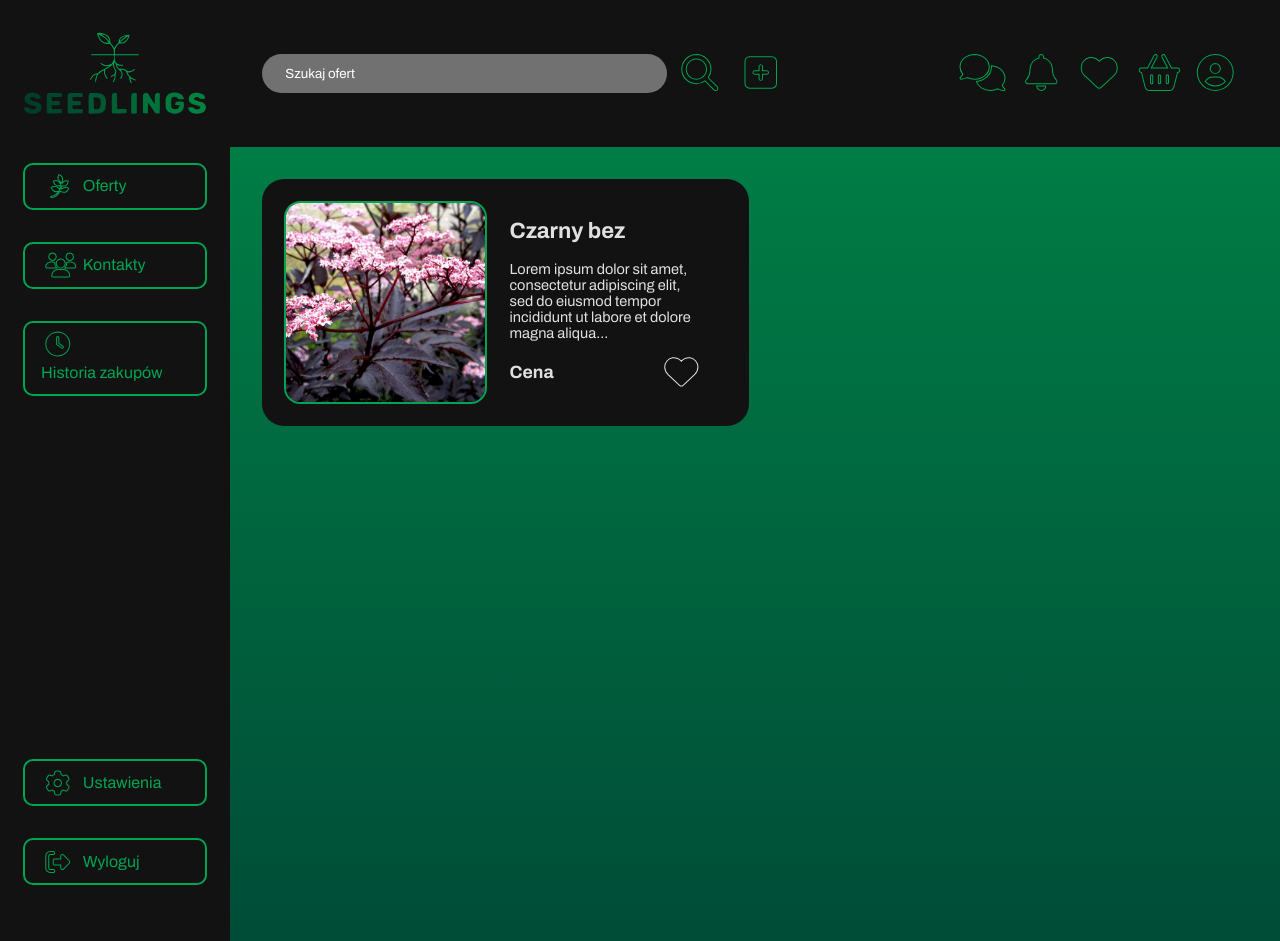
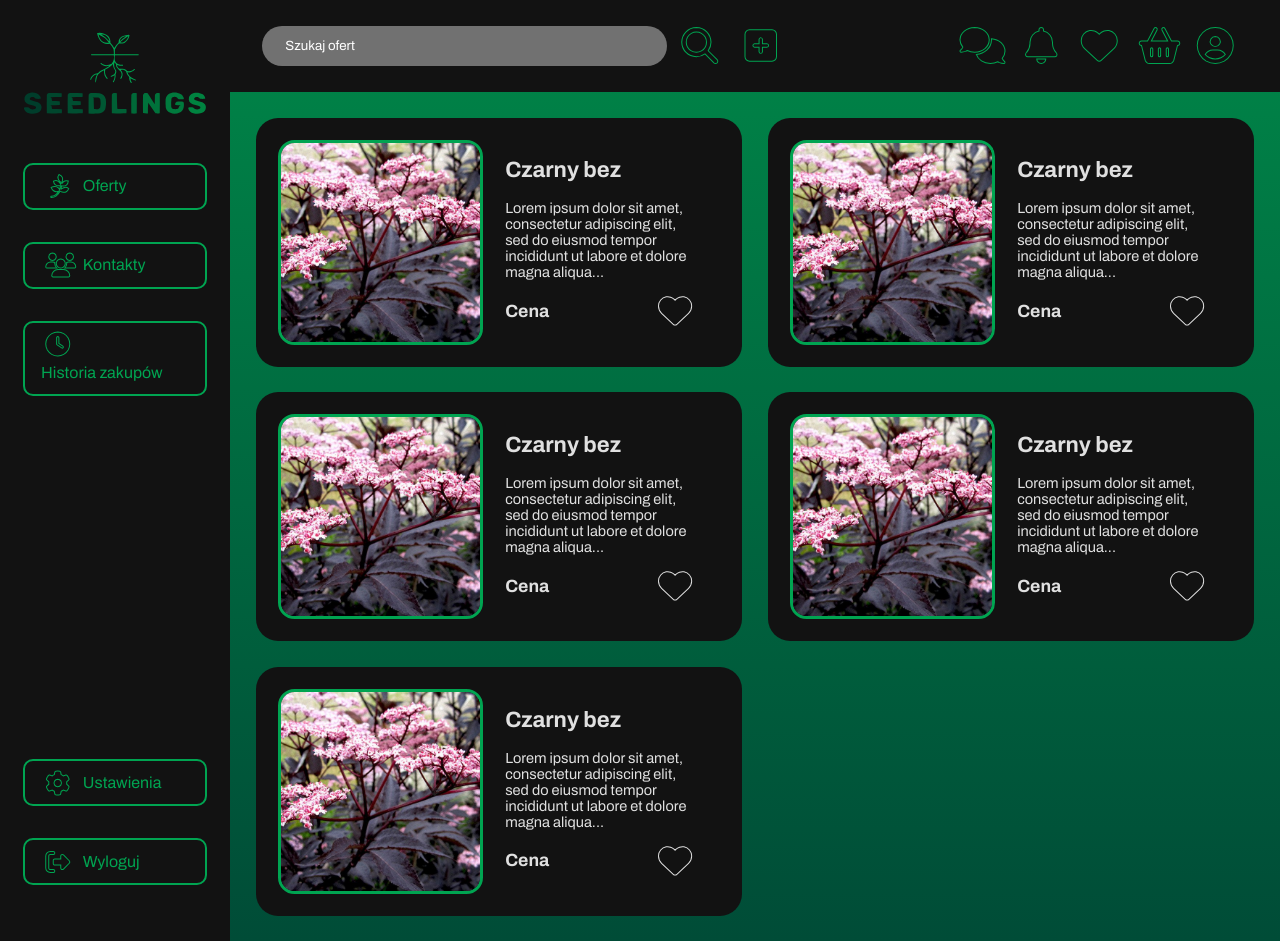
Before and after one commit to FeedSnow/WdPAI, a PHP site: page /public/views/offers.html in a window 1280 px wide. Run offline with PHP 8.4, Linux system fonts and the light colour scheme; some libraries are stand-ins or nearby versions.

Commit message:
strona offers jakos wyglada

```diff
--- a/public/css/header.css
+++ b/public/css/header.css
@@ -1,7 +1,14 @@
+body {
+    --factor: calc(0.8 * 18vw);
+    --header-height: calc(var(--factor) * 197 / 880 + 3.5em)
+}
+
 header {
-    width: 82vw;
-    --factor: calc(0.8 * 18vw);
-    height: calc(var(--factor) * calc(394/880) + 4em);
+    /*width: 82vw;/**/
+    width: 100%;
+
+    /*height: calc(var(--factor) * calc(394/880) + 4em);/**/
+    height: var(--header-height);
     background-color: #121212;
     display: flex;
     flex-direction: row;
--- a/public/css/offers.css
+++ b/public/css/offers.css
@@ -1,3 +1,5 @@
+@import url("header.css");
+
 .base-container {
     display: flex;
     align-content: center;
@@ -6,13 +8,39 @@
     background: linear-gradient(180deg, #008648 0%, #004C37 100%, #00693F 100%);
 }
 
+main {
+    height: 100vh;
+    width: 82vw;
+    display: flex;
+    flex-direction: column;
+}
+
+section {
+    --size-unit: calc(76vw / 44);
+    --offer-tile-height: calv(var(--size-unit) * 11);
+    --offer-tile-width: calc(var(--size-unit) * 22);
+
+    display: grid;
+    height: calc(100% - var(--header-height));
+    width: 100%;
+
+    grid-template-columns: repeat(2, var(--offer-tile-width));
+    grid-gap: 2vw;
+    overflow: auto;
+    padding: 2vw 0;
+    justify-content: center;
+}
+
 .offer-tile {
-    --size-unit: calc(76vw / 44);
-    height: calv(var(--size-unit) * 11);
-    width: calc(var(--size-unit) * 22);
+
+    /*height: calv(var(--size-unit) * 11);
+    width: calc(var(--size-unit) * 22);/**/
+
+    height: var(--offer-tile-height);
+    width: var(--offer-tile-width);
     border-radius: var(--size-unit);
 
-    margin: 2em;
+    /*margin: 2em;/**/
 
     /*width: 55em;
     height: 27.5em;
@@ -36,7 +64,7 @@
     border-radius: calc(55em * 3 / 88);
     margin: auto 2.5em;/**/
 
-    border: 2px solid #00a451;
+    border: 3px solid #00a451;
 }
 
 .offer-tile > .offer-info {
--- a/public/views/offers.html
+++ b/public/views/offers.html
@@ -6,7 +6,7 @@
     <link rel="stylesheet" type="text/css" href="../css/text-input.css">
     <link rel="stylesheet" type="text/css" href="../css/offers.css">
     <link rel="stylesheet" type="text/css" href="../css/navbar.css">
-    <link rel="stylesheet" type="text/css" href="../css/header.css">
+    <!-- <link rel="stylesheet" type="text/css" href="../css/header.css"> -->
 
     <script src="https://kit.fontawesome.com/3ca3187568.js" crossorigin="anonymous"></script>
     <title>Offers</title>
@@ -108,6 +108,65 @@
                     </div>
                 </div>
 
+                <div class="offer-tile" id="offer-2">
+                    <img src="../img/czarny-bez.png">
+                    <div class="offer-info">
+                        <div class="offer-main">
+                            <h2>Czarny bez</h2>
+                            <p>Lorem ipsum dolor sit amet, consectetur adipiscing elit, sed do eiusmod tempor incididunt ut labore et dolore magna aliqua...</p>
+                        </div>
+
+                        <div class="offer-footer">
+                            <h3>Cena</h3>
+                            <i class="fa-solid fa-heart"></i>
+                        </div>
+                    </div>
+                </div>
+
+                <div class="offer-tile" id="offer-3">
+                    <img src="../img/czarny-bez.png">
+                    <div class="offer-info">
+                        <div class="offer-main">
+                            <h2>Czarny bez</h2>
+                            <p>Lorem ipsum dolor sit amet, consectetur adipiscing elit, sed do eiusmod tempor incididunt ut labore et dolore magna aliqua...</p>
+                        </div>
+
+                        <div class="offer-footer">
+                            <h3>Cena</h3>
+                            <i class="fa-solid fa-heart"></i>
+                        </div>
+                    </div>
+                </div>
+
+                <div class="offer-tile" id="offer-4">
+                    <img src="../img/czarny-bez.png">
+                    <div class="offer-info">
+                        <div class="offer-main">
+                            <h2>Czarny bez</h2>
+                            <p>Lorem ipsum dolor sit amet, consectetur adipiscing elit, sed do eiusmod tempor incididunt ut labore et dolore magna aliqua...</p>
+                        </div>
+
+                        <div class="offer-footer">
+                            <h3>Cena</h3>
+                            <i class="fa-solid fa-heart"></i>
+                        </div>
+                    </div>
+                </div>
+
+                <div class="offer-tile" id="offer-5">
+                    <img src="../img/czarny-bez.png">
+                    <div class="offer-info">
+                        <div class="offer-main">
+                            <h2>Czarny bez</h2>
+                            <p>Lorem ipsum dolor sit amet, consectetur adipiscing elit, sed do eiusmod tempor incididunt ut labore et dolore magna aliqua...</p>
+                        </div>
+
+                        <div class="offer-footer">
+                            <h3>Cena</h3>
+                            <i class="fa-solid fa-heart"></i>
+                        </div>
+                    </div>
+                </div>
             </section>
         </main>
 
```
